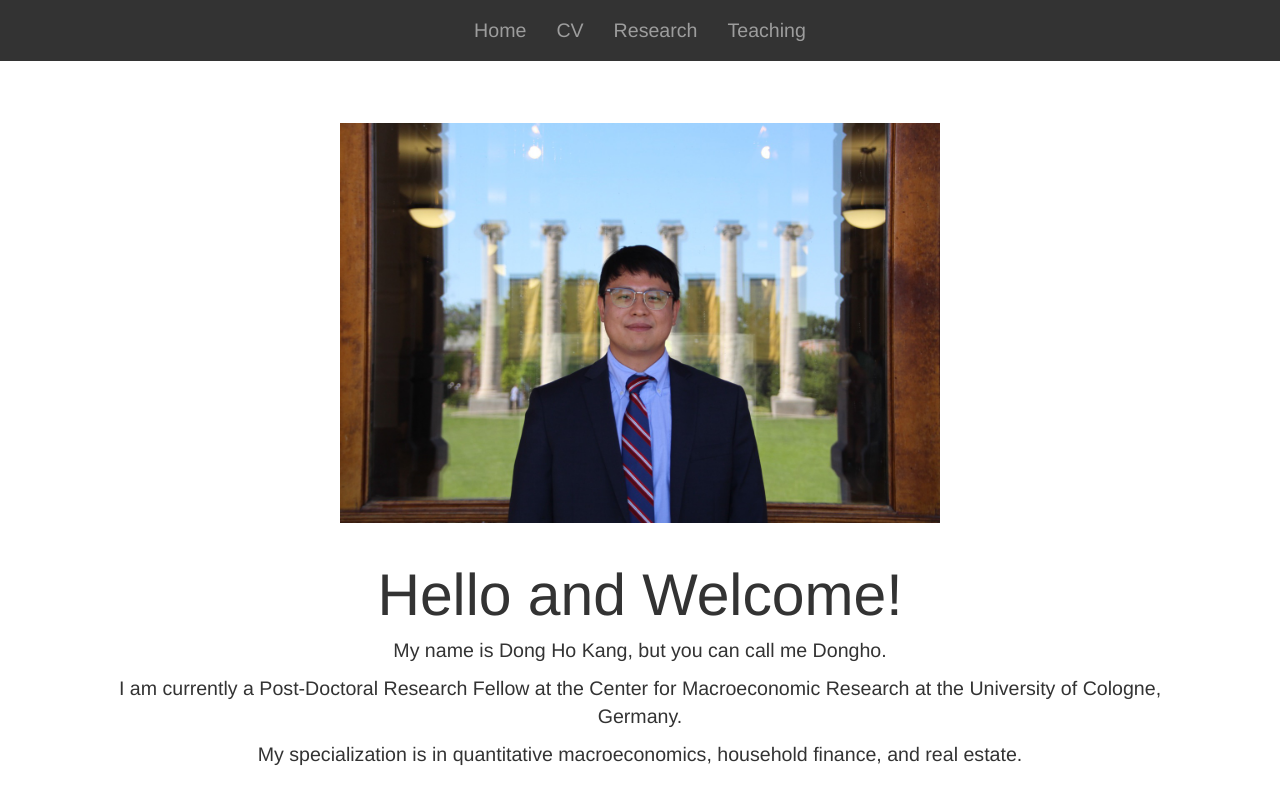
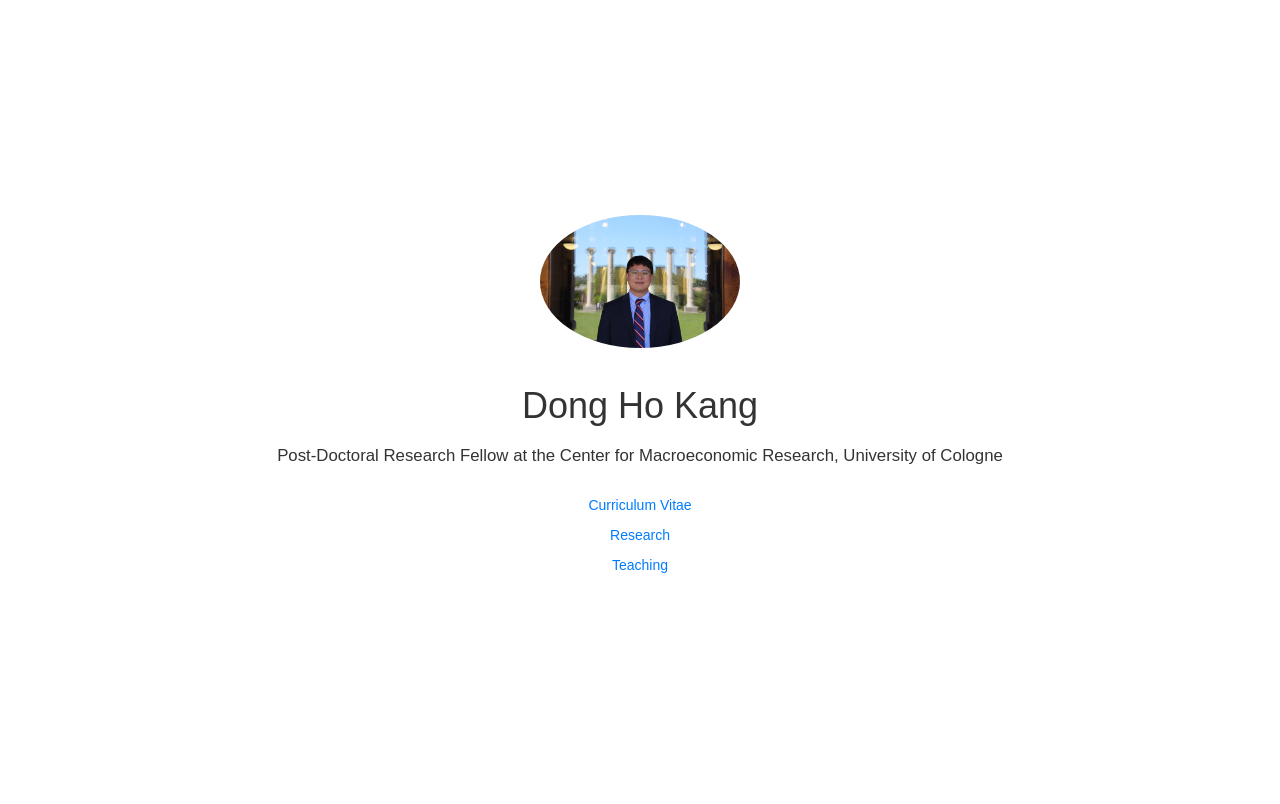
Before and after one commit to Donghokang16/donghokang16.github.io, a plain HTML site: page index.html in a window 1280 px wide. Drawn offline with nearby package versions, Linux system fonts and the light colour scheme.

Commit message:
Update index.html

```diff
--- a/index.html
+++ b/index.html
@@ -8,81 +8,53 @@
   <script src="https://ajax.googleapis.com/ajax/libs/jquery/3.5.1/jquery.min.js"></script>
   <script src="https://maxcdn.bootstrapcdn.com/bootstrap/3.3.7/js/bootstrap.min.js"></script>
   <style>
-    html, body {
+    body, html {
       height: 100%;
       margin: 0;
-      padding: 0;
+      font-family: Arial, sans-serif;
     }
-    .container, .container-fluid {
+    .container {
       display: flex;
-      flex-direction: column; /* Stack elements vertically */
-      align-items: center; /* Center-align items */
-      justify-content: center; /* Center vertically in the viewport */
+      flex-direction: column;
+      justify-content: center;
+      align-items: center;
       height: 100%;
-      padding: 0;
+      text-align: center;
     }
-    .welcome-section {
-      text-align: center;
-      padding: 20px;
-      font-size: 1.4em; /* Increased font size for better readability */
-      width: 100%; /* Ensures the section uses full container width */
+    h1, h2 {
+      margin: 0.5em 0;
     }
-    .welcome-img img {
-      width: 600px; /* Control image size */
+    p {
+      margin-top: 0;
+      margin-bottom: 1em;
+      font-size: 1.2em;
+    }
+    img {
+      width: 200px; /* Adjust size as needed */
       height: auto;
+      border-radius: 50%; /* Makes the image round */
+      margin-bottom: 20px;
+    }
+    .links a {
       display: block;
-      margin-bottom: 20px; /* Space between image and text */
+      margin: 10px 0;
+      color: #007bff;
+      text-decoration: none;
     }
-    h1 {
-      font-size: 3em; /* Larger heading size */
-      margin-top: 0;
-    }
-    .navbar {
-      font-size: 1.4em; /* Increased font size */
-      margin-bottom: 0;
-      min-height: 60px; /* Adjusted navbar height */
-      width: 100%;
-    }
-    .navbar-inverse {
-      background-color: #333;
-      border-color: #333;
-    }
-    .navbar-nav > li > a {
-      padding-top: 20px;
-      padding-bottom: 20px;
+    .links a:hover {
+      text-decoration: underline;
     }
   </style>
 </head>
 <body>
-  <nav class="navbar navbar-inverse navbar-static-top">
-    <div class="container-fluid">
-      <div class="navbar-header">
-        <button type="button" class="navbar-toggle collapsed" data-toggle="collapse" data-target="#navbar-collapse">
-          <span class="sr-only">Toggle navigation</span>
-          <span class="icon-bar"></span>
-          <span the="icon-bar"></span>
-          <span class="icon-bar"></span>
-        </button>
-      </div>
-      <div class="collapse navbar-collapse" id="navbar-collapse">
-        <ul class="nav navbar-nav">
-          <li><a href="index.html">Home</a></li>
-          <li><a href="https://donghokang16.github.io/CV_donghokang.pdf" target="_blank">CV</a></li>
-          <li><a href="research.html">Research</a></li>
-          <li><a href="teaching.html">Teaching</a></li>
-        </ul>
-      </div>
-    </div>
-  </nav>
   <div class="container">
-    <div class="welcome-img">
-      <img src="https://donghokang16.github.io/profile.JPEG" alt="Dong Ho Kang" class="img-responsive">
-    </div>
-    <div class="welcome-section">
-      <h1>Hello and Welcome!</h1>
-      <p>My name is Dong Ho Kang, but you can call me Dongho.</p>
-      <p>I am currently a Post-Doctoral Research Fellow at the Center for Macroeconomic Research at the University of Cologne, Germany.</p>
-      <p>My specialization is in quantitative macroeconomics, household finance, and real estate.</p>
+    <img src="https://donghokang16.github.io/profile.JPEG" alt="Dong Ho Kang">
+    <h1>Dong Ho Kang</h1>
+    <p>Post-Doctoral Research Fellow at the Center for Macroeconomic Research, University of Cologne</p>
+    <div class="links">
+      <a href="https://donghokang16.github.io/CV_donghokang.pdf" target="_blank">Curriculum Vitae</a>
+      <a href="research.html">Research</a>
+      <a href="teaching.html">Teaching</a>
     </div>
   </div>
 </body>
```
